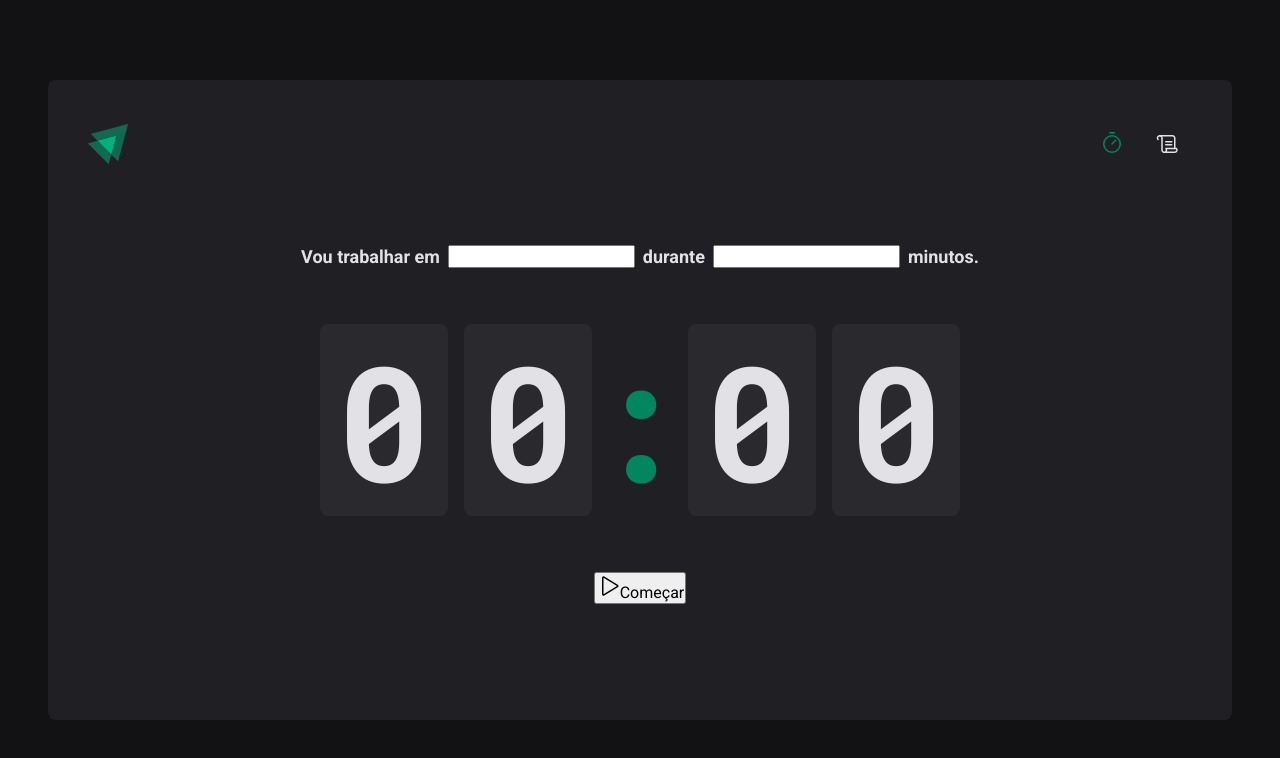
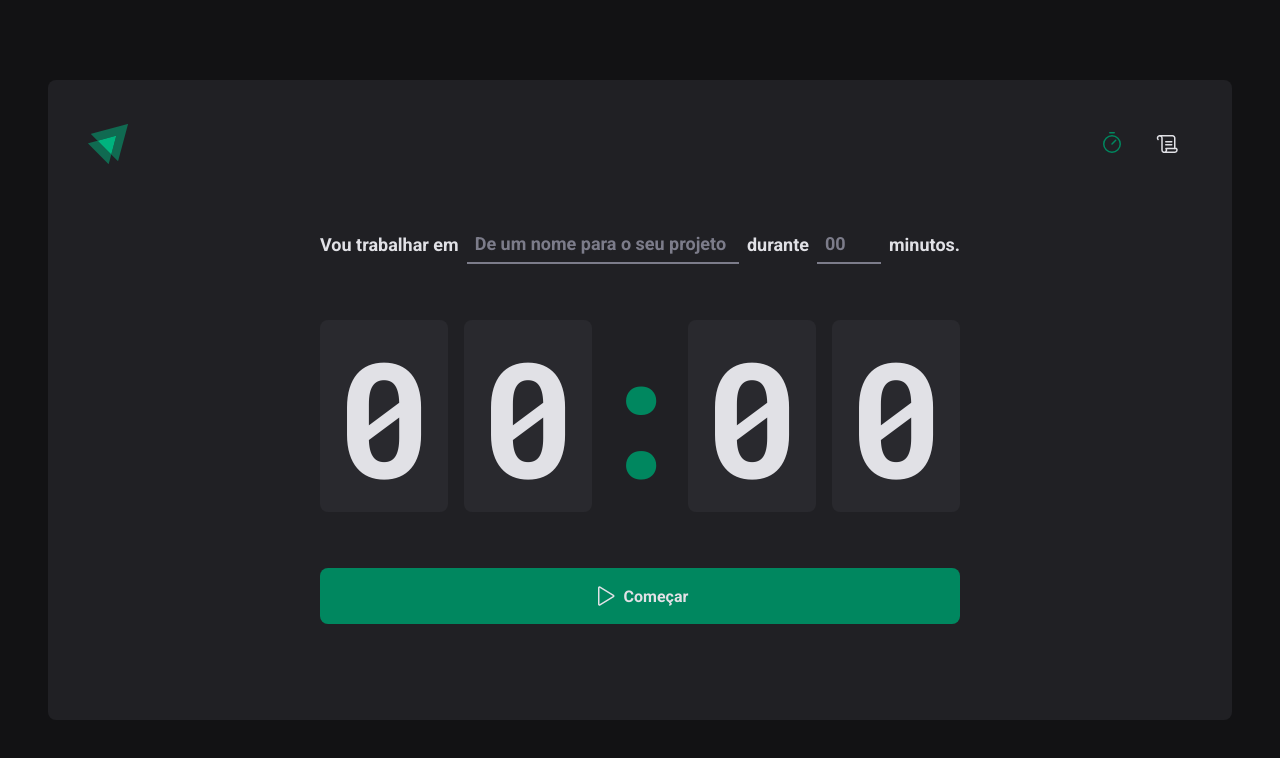
Before and after one commit to rodrigordgfs/Ignite-Timer, a React (Vite) app: page / in a window 1280 px wide. Shown: the top 758 px of the page. Built offline with nearby package versions, Linux system fonts and the light colour scheme.

Commit message:
Feature: Finalizando a Home

```diff
--- a/src/pages/Home/index.tsx
+++ b/src/pages/Home/index.tsx
@@ -3,7 +3,10 @@
   CountdownContainer,
   FormContainer,
   HomeContainer,
+  MinutesAmountInput,
   Separator,
+  StartCountdownButton,
+  TaskInput,
 } from './styles'
 
 export function Home() {
@@ -11,10 +14,18 @@
     <HomeContainer>
       <form>
         <FormContainer>
-          <label htmlFor="">Vou trabalhar em</label>
-          <input type="text" />
-          <label htmlFor="">durante</label>
-          <input type="number" id="minutesAmount" />
+          <label htmlFor="task">Vou trabalhar em</label>
+          <TaskInput
+            type="text"
+            id="task"
+            placeholder="De um nome para o seu projeto"
+          />
+          <label htmlFor="minutesAmount">durante</label>
+          <MinutesAmountInput
+            type="number"
+            id="minutesAmount"
+            placeholder="00"
+          />
           <span>minutos.</span>
         </FormContainer>
 
@@ -26,10 +37,10 @@
           <span>0</span>
         </CountdownContainer>
 
-        <button type="submit">
+        <StartCountdownButton type="submit">
           <Play size={24} />
           Começar
-        </button>
+        </StartCountdownButton>
       </form>
     </HomeContainer>
   )
--- a/src/pages/Home/styles.ts
+++ b/src/pages/Home/styles.ts
@@ -28,6 +28,34 @@
   flex-wrap: wrap;
 `
 
+const BaseInput = styled.input`
+  background: transparent;
+  height: 2.5rem;
+  border: 0;
+  border-bottom: 2px solid ${({ theme }) => theme['gray-500']};
+  font-weight: bold;
+  font-size: 1.125rem;
+  padding: 0 0.5rem;
+  color: ${({ theme }) => theme['gray-100']};
+
+  &:focus {
+    box-shadow: none;
+    border-color: ${({ theme }) => theme['green-500']};
+  }
+
+  &::placeholder {
+    color: ${({ theme }) => theme['gray-500']};
+  }
+`
+
+export const TaskInput = styled(BaseInput)`
+  flex: 1;
+`
+
+export const MinutesAmountInput = styled(BaseInput)`
+  width: 4rem;
+`
+
 export const CountdownContainer = styled.div`
   font-family: 'Roboto Mono', monospace;
   font-size: 10rem;
@@ -53,3 +81,33 @@
   display: flex;
   justify-content: center;
 `
+
+export const StartCountdownButton = styled.button`
+  width: 100%;
+  border: 0;
+  padding: 1rem;
+  border-radius: 8px;
+
+  display: flex;
+  align-items: center;
+  justify-content: center;
+
+  gap: 0.5rem;
+  font-weight: bold;
+
+  cursor: pointer;
+
+  background: ${({ theme }) => theme['green-500']};
+  color: ${({ theme }) => theme['gray-100']};
+
+  transition: background 0.2s;
+
+  &:not(:disabled):hover {
+    background: ${({ theme }) => theme['green-700']};
+  }
+
+  &:disabled {
+    opacity: 0.7;
+    cursor: not-allowed;
+  }
+`
```
